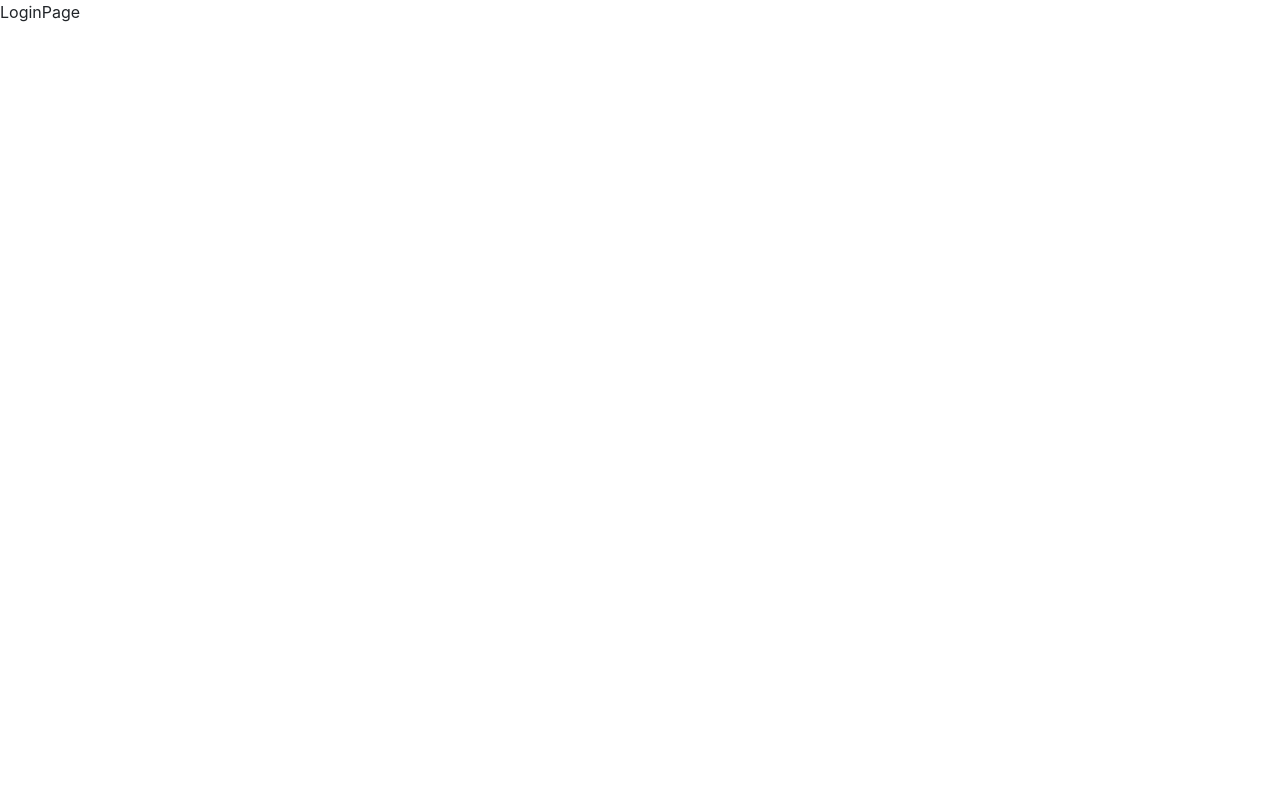
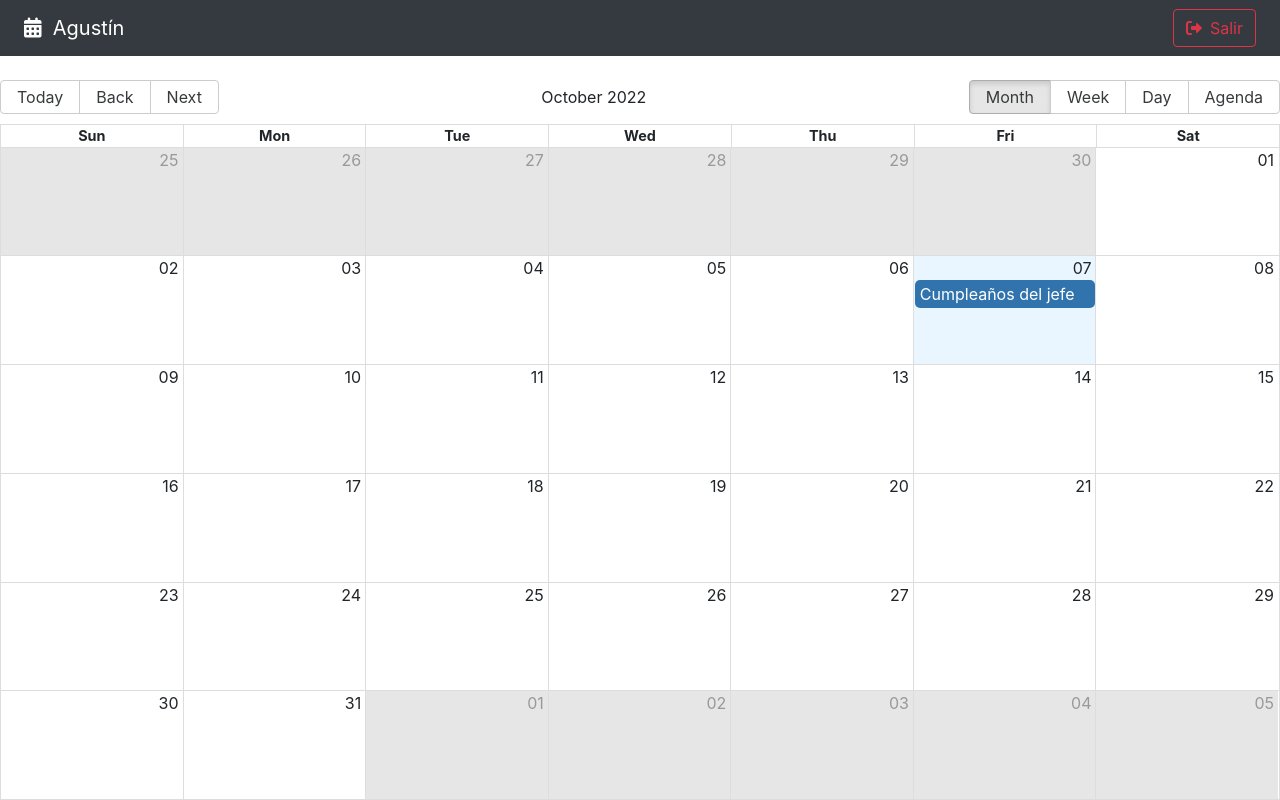
Before and after one commit to VillalbaAgustin/Calendar, a React (Vite) app: page /auth in a window 1280 px wide. Built offline with nearby package versions, Linux system fonts and the light colour scheme.

Commit message:
Calendar#2

```diff
--- a/index.html
+++ b/index.html
@@ -6,6 +6,7 @@
     <meta name="viewport" content="width=device-width, initial-scale=1.0" />
     <title>CalendarApp</title>
     <link rel="stylesheet"  href="https://cdn.jsdelivr.net/npm/bootstrap@4.5.3/dist/css/bootstrap.min.css" integrity="sha384-TX8t27EcRE3e/ihU7zmQxVncDAy5uIKz4rEkgIXeMed4M0jlfIDPvg6uqKI2xXr2" crossorigin="anonymous">
+    <link rel="stylesheet" href="https://cdnjs.cloudflare.com/ajax/libs/font-awesome/6.2.0/css/all.min.css" integrity="sha512-xh6O/CkQoPOWDdYTDqeRdPCVd1SpvCA9XXcUnZS2FmJNp1coAFzvtCN9BmamE+4aHK8yyUHUSCcJHgXloTyT2A==" crossorigin="anonymous" referrerpolicy="no-referrer" />
   </head>
   <body>
     <div id="root"></div>
--- a/package.json
+++ b/package.json
@@ -9,7 +9,9 @@
     "preview": "vite preview"
   },
   "dependencies": {
+    "date-fns": "^2.29.3",
     "react": "^18.2.0",
+    "react-big-calendar": "^1.5.0",
     "react-dom": "^18.2.0",
     "react-router-dom": "6"
   },
--- /dev/null
+++ b/src/auth/pages/LoginPage.css
@@ -0,0 +1,51 @@
+.login-container{
+  margin-top: 15%;
+}
+.login-form-1{
+  border-radius: 5px;
+  box-shadow: 0 5px 8px 0 rgba(0, 0, 0, 0.2), 0 9px 26px 0 rgba(0, 0, 0, 0.19);
+  padding: 5%;
+}
+.login-form-1 h3{
+  text-align: center;
+  color: #333;
+}
+.login-form-2{
+  border-radius: 5px;
+  box-shadow: 0 5px 8px 0 rgba(0, 0, 0, 0.2), 0 9px 26px 0 rgba(0, 0, 0, 0.19);
+  padding: 5%;
+  background: #0062cc;
+}
+.login-form-2 h3{
+  text-align: center;
+  color: #fff;
+}
+.login-container form{
+  padding: 10%;
+}
+.btnSubmit
+{
+  width: 100%;
+  border-radius: 1rem;
+  padding: 1.5%;
+  border: none;
+  cursor: pointer;
+}
+.login-form-1 .btnSubmit{
+  color: #fff;
+  background-color: #0062cc;
+}
+.login-form-2 .btnSubmit{
+  background-color: #fff;
+  color: #0062cc;
+}
+.login-form-2 .ForgetPwd{
+  color: #fff;
+  font-weight: 600;
+  text-decoration: none;
+}
+.login-form-1 .ForgetPwd{
+  color: #0062cc;
+  font-weight: 600;
+  text-decoration: none;
+}
--- a/src/auth/pages/LoginPage.jsx
+++ b/src/auth/pages/LoginPage.jsx
@@ -1,5 +1,78 @@
+import './LoginPage.css';
+
 export const LoginPage = () => {
-  return (
-    <div>LoginPage</div>
-  )
+    return (
+        <div className="container login-container">
+            <div className="row">
+                <div className="col-md-6 login-form-1">
+                    <h3>Ingreso</h3>
+                    <form>
+                        <div className="form-group mb-2">
+                            <input
+                                type="text"
+                                className="form-control"
+                                placeholder="Correo"
+                            />
+                        </div>
+                        <div className="form-group mb-2">
+                            <input
+                                type="password"
+                                className="form-control"
+                                placeholder="Contraseña"
+                            />
+                        </div>
+                        <div className="d-gird gap-2">
+                            <input
+                                type="submit"
+                                className="btnSubmit"
+                                value="Login"
+                            />
+                        </div>
+                    </form>
+                </div>
+
+                <div className="col-md-6 login-form-2">
+                    <h3>Registro</h3>
+                    <form>
+                        <div className="form-group mb-2">
+                            <input
+                                type="text"
+                                className="form-control"
+                                placeholder="Nombre"
+                            />
+                        </div>
+                        <div className="form-group mb-2">
+                            <input
+                                type="email"
+                                className="form-control"
+                                placeholder="Correo"
+                            />
+                        </div>
+                        <div className="form-group mb-2">
+                            <input
+                                type="password"
+                                className="form-control"
+                                placeholder="Contraseña"
+                            />
+                        </div>
+
+                        <div className="form-group mb-2">
+                            <input
+                                type="password"
+                                className="form-control"
+                                placeholder="Repita la contraseña"
+                            />
+                        </div>
+
+                        <div className="d-gird gap-2">
+                            <input
+                                type="submit"
+                                className="btnSubmit"
+                                value="Crear cuenta" />
+                        </div>
+                    </form>
+                </div>
+            </div>
+        </div>
+    )
 }
--- /dev/null
+++ b/src/calendar/components/NavBar.jsx
@@ -0,0 +1,19 @@
+
+export const NavBar = () => {
+  return (
+    <div className="navbar navbar-dark bg-dark mb-4 px-4">
+      <span className="navbar-brand">
+        <i className="fas fa-calendar-alt"></i>
+        &nbsp;
+        Agustín
+      </span>
+
+      <button className="btn btn-outline-danger">
+        <span>
+          <i className="fas fa-sign-out-alt mr-2"></i>
+          Salir
+        </span>
+      </button>
+    </div>
+  )
+}
--- a/src/calendar/index.js
+++ b/src/calendar/index.js
@@ -1 +1,3 @@
 export * from './pages/CalendarPage';
+
+export * from './components/NavBar';
--- a/src/calendar/pages/CalendarPage.jsx
+++ b/src/calendar/pages/CalendarPage.jsx
@@ -1,5 +1,47 @@
+import { Calendar, dateFnsLocalizer } from 'react-big-calendar';
+import 'react-big-calendar/lib/css/react-big-calendar.css';
+
+import {addHours, format, parse, startOfWeek, getDay } from 'date-fns';
+import enUS from 'date-fns/locale/en-US';
+
+import { NavBar } from '../components/NavBar';
+
+
+const locales = {
+  'en-US': enUS,
+};
+
+const events = [{
+  title: 'Cumpleaños del jefe',
+  notes: 'Hay que comprar el pastel',
+  start: new Date(),
+  end: addHours( new Date(), 2),
+  bgColor: '#fafafa',
+  user: {
+    id: '123',
+    name: 'Agustín'
+  }
+}]
+
+const localizer = dateFnsLocalizer({
+  format,
+  parse,
+  startOfWeek,
+  getDay,
+  locales,
+});
+
 export const CalendarPage = () => {
   return (
-    <div>CalendarPage</div>
-  )
-}
+    <div className="calendar-container">
+      <NavBar />
+      <Calendar
+        localizer={localizer}
+        events={events}
+        startAccessor="start"
+        endAccessor="end"
+        style={{ height: '90vh'}}
+      />
+    </div>
+  );
+};
--- a/src/router/AppRouter.jsx
+++ b/src/router/AppRouter.jsx
@@ -4,7 +4,7 @@
 
 export const AppRouter = () => {
 
-  const authStatus = 'not-authenticated';//'authenticated'
+  const authStatus = 'authenticated' ;//'not-authenticated'
 
   return (
 
--- a/src/styles.css
+++ b/src/styles.css
@@ -1,3 +1,10 @@
+.calendar-container {
+  width: 100vw;
+  height: 100vh;
+  display: flex;
+  flex-direction: column;
+}
+
 /* :root {
   font-family: Inter, Avenir, Helvetica, Arial, sans-serif;
   font-size: 16px;
```
Also changed, not shown: 1 other file (tests, documents, lock files or other folders).
